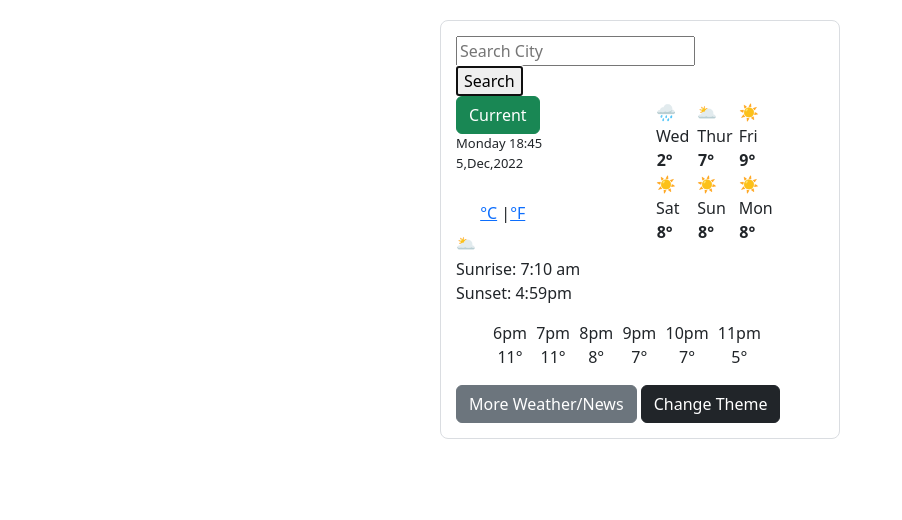
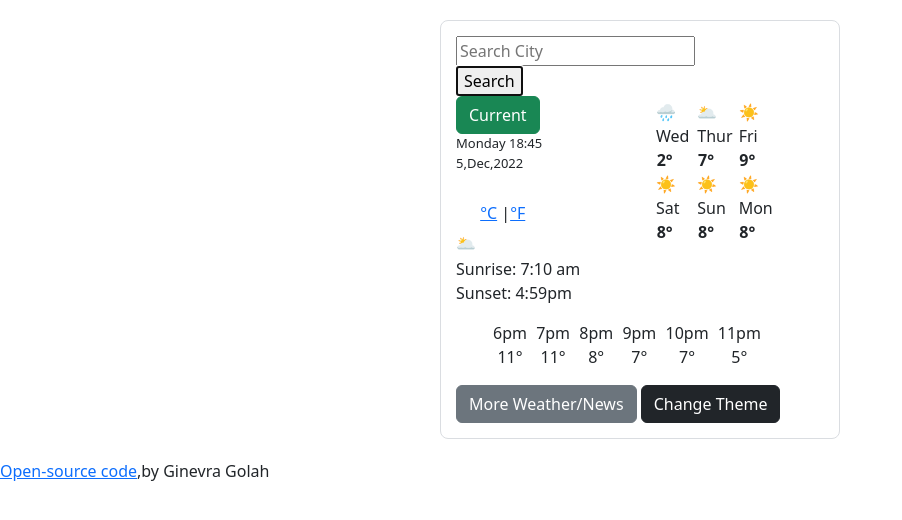
Before and after one commit to GinevraGE/WeatherAppProject, a plain HTML site: page index.html in a window 1280 px wide. Shown: the whole page, without its empty margins (0-902 px from the left). Drawn offline with nearby package versions, Linux system fonts and the light colour scheme; no server answers.

Commit message:
added github open source link

```diff
--- a/index.html
+++ b/index.html
@@ -108,6 +108,11 @@
         </p>
       </div>
     </div>
+    <p>
+      <a href="https://github.com/GinevraGE/WeatherAppProject">
+        Open-source code</a
+      >,by Ginevra Golah
+    </p>
   </body>
   <script src="src/index.js"></script>
 </html>
```
